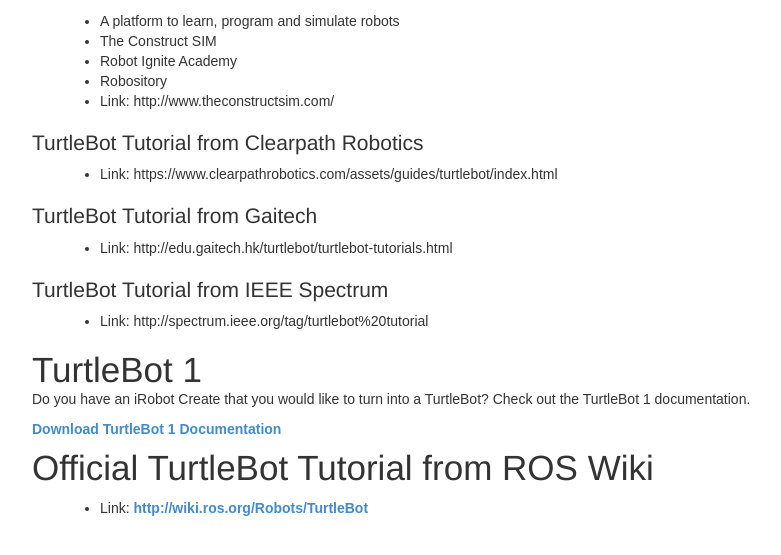
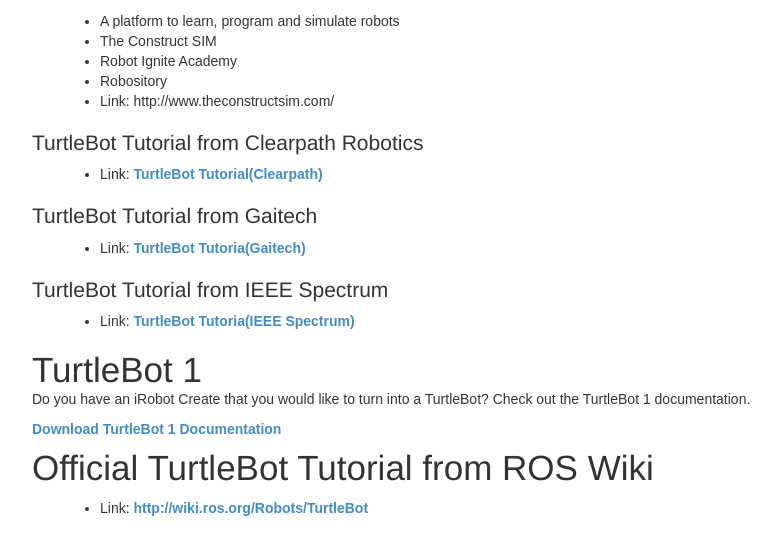
Before and after one commit to turtlebot/turtlebot.com, a Jekyll site: the page built from learn.md, in a window 1280 px wide and 900 px high, scrolled down 1851 px, cut to the strip 94-708 px from the top of the window. Shown: the top 555 px of the strip, without its empty margins (38-819 px from the left). Built offline with Jekyll 4.4.1, drawn with Linux system fonts in a browser that asks for light colours; nearby versions of some CDN libraries.

Commit message:
Update learn.md

```diff
--- a/learn.md
+++ b/learn.md
@@ -62,15 +62,15 @@
 
 ## TurtleBot Tutorial from Clearpath Robotics
 
-- Link: https://www.clearpathrobotics.com/assets/guides/turtlebot/index.html
+- Link: [TurtleBot Tutorial(Clearpath)](https://www.clearpathrobotics.com/assets/guides/turtlebot/index.html)
 
 ## TurtleBot Tutorial from Gaitech
 
-- Link: http://edu.gaitech.hk/turtlebot/turtlebot-tutorials.html
+- Link: [TurtleBot Tutoria(Gaitech)](http://edu.gaitech.hk/turtlebot/turtlebot-tutorials.html)
 
 ## TurtleBot Tutorial from IEEE Spectrum
 
-- Link: http://spectrum.ieee.org/tag/turtlebot%20tutorial
+- Link: [TurtleBot Tutoria(IEEE Spectrum)](http://spectrum.ieee.org/tag/turtlebot%20tutorial)
 
 # TurtleBot 1
 Do you have an iRobot Create that you would like to turn into a TurtleBot? Check out the TurtleBot 1 documentation.
```
